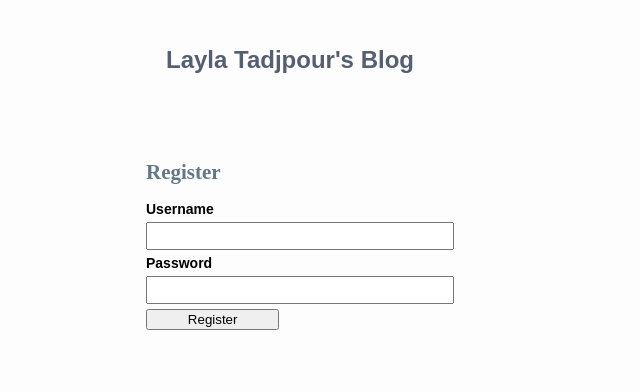
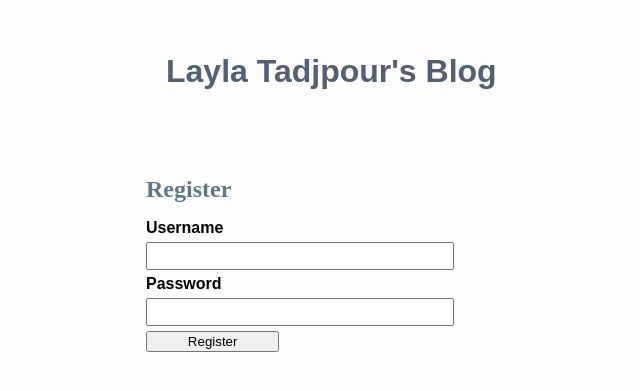
Before and after one commit to layla-tadjpour/flask_blog, a Flask app: page /auth/register in a window 1280 px wide. Shown: the top 391 px of the page, without its empty margins (94-734 px from the left). Run offline with Flask 3, Linux system fonts and the light colour scheme.

Commit message:
expeiment with font family/size for content and title

```diff
--- a/myblog/static/style.css
+++ b/myblog/static/style.css
@@ -4,15 +4,15 @@ html {
   }
 
   body {
-    font-family: sans-serif, Helvetica, Arial;
-    font-size: 14px;
+    font-family: Arial, sans-serif;
+    /* font-size: 14px; */
     width: 800px;
     margin: 0 auto;
     max-width: 960px;
   }
 
 h1 {
-    font-size: 24px;
+    font-size: 2em;
     font-weight: bold;
     margin-bottom: 20px;
     text-align: center;
@@ -20,6 +20,8 @@ h1 {
   }
 
 h2 {
+  font-size: 1.5em;
+  font-weight: blod;
     font-family: serif;
     color: #627887;
     margin: 1rem 0;
@@ -149,4 +151,5 @@ article.post .action[href*="update"] {
 
 .post-content {
     margin-top: 15px;
+    font-size: 1 em;
 }
```
